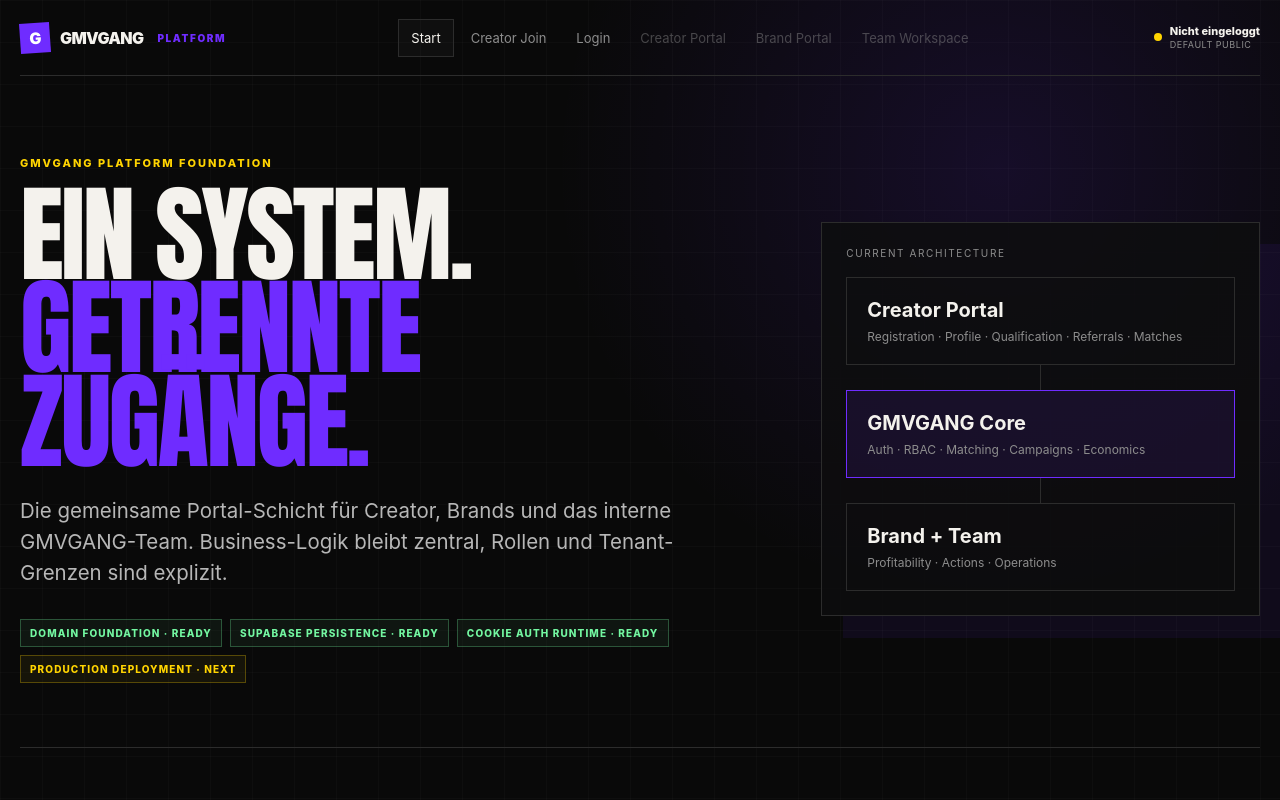
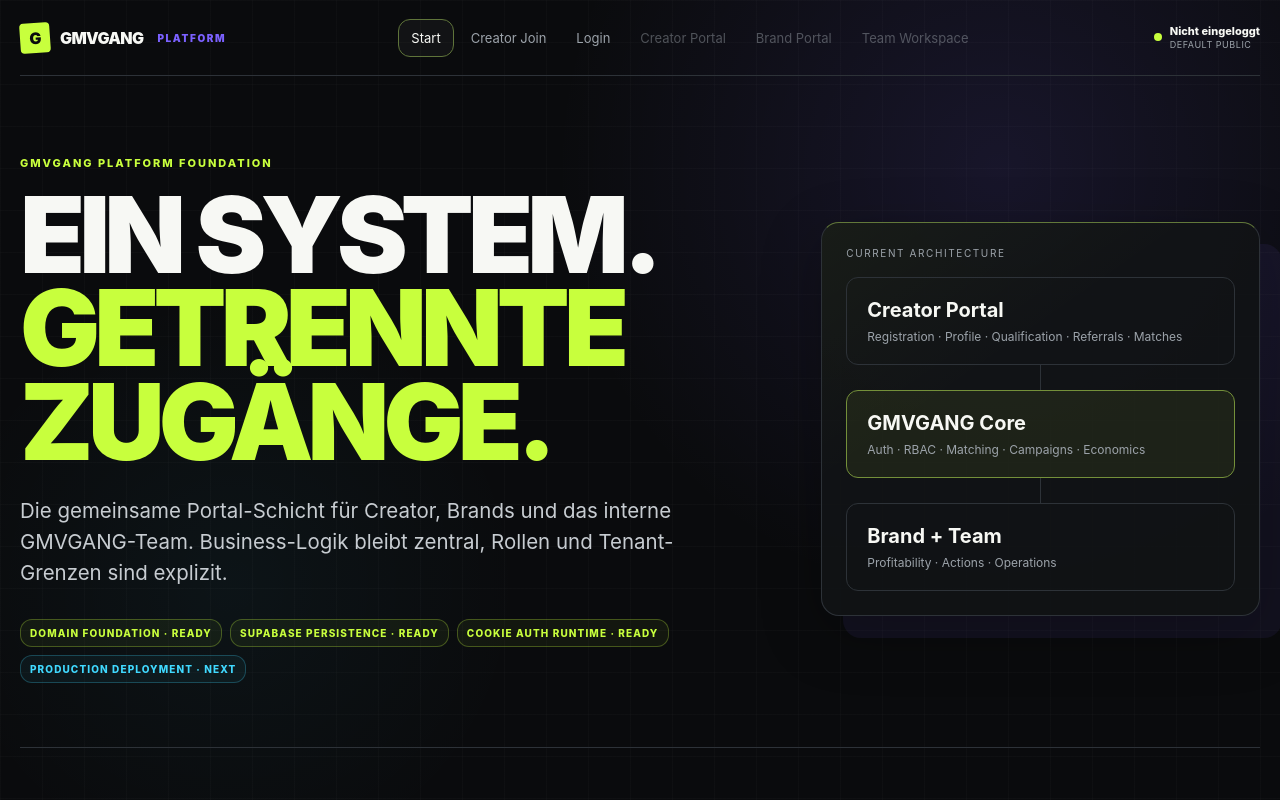
Before and after one commit to fabianmartens95-art/GMVGANG, a website built with Vite: page apps/platform-portal/index.html in a window 1280 px wide. Shown: the top 800 px of the page. Built offline with nearby package versions, Linux system fonts and the light colour scheme.

Commit message:
feat(ci): align portal base theme with approved CI

```diff
--- a/apps/platform-portal/src/styles.css
+++ b/apps/platform-portal/src/styles.css
@@ -1,19 +1,23 @@
+@import "../../../packages/design-system/tokens.css";
+
 :root {
-  font-family: Inter, ui-sans-serif, system-ui, -apple-system, BlinkMacSystemFont, "Segoe UI", sans-serif;
-  color: #f4f2ed;
-  background: #090909;
+  font-family: var(--gmv-font-ui);
+  color: var(--gmv-color-off-white);
+  background: var(--gmv-color-carbon);
   font-synthesis: none;
   text-rendering: optimizeLegibility;
-  --black: #090909;
-  --white: #f4f2ed;
-  --purple: #6f2cff;
-  --yellow: #ffd400;
-  --graphite: #1c1c1c;
-  --panel: #111113;
-  --gray: #8d8d8d;
-  --border: #2c2c2c;
-  --negative: #ff6257;
-  --positive: #73f7a1;
+  --black: var(--gmv-color-carbon);
+  --white: var(--gmv-color-off-white);
+  --purple: var(--gmv-color-violet);
+  --yellow: var(--gmv-color-signal-lime);
+  --cyan: var(--gmv-color-cyan);
+  --graphite: var(--gmv-color-surface-soft);
+  --panel: var(--gmv-color-surface);
+  --panel-raised: var(--gmv-color-surface-raised);
+  --gray: var(--gmv-color-muted);
+  --border: var(--gmv-color-border);
+  --negative: var(--gmv-color-negative);
+  --positive: var(--gmv-color-signal-lime);
 }
 
 * { box-sizing: border-box; }
@@ -23,15 +27,21 @@
   min-width: 320px;
   min-height: 100vh;
   background:
-    radial-gradient(circle at 78% 12%, rgba(111, 44, 255, 0.13), transparent 28%),
-    linear-gradient(rgba(255, 255, 255, 0.018) 1px, transparent 1px),
-    linear-gradient(90deg, rgba(255, 255, 255, 0.018) 1px, transparent 1px),
+    radial-gradient(circle at 78% 12%, rgba(123, 97, 255, 0.12), transparent 28%),
+    radial-gradient(circle at 18% 42%, rgba(64, 217, 255, 0.045), transparent 22%),
+    linear-gradient(rgba(247, 248, 244, 0.018) 1px, transparent 1px),
+    linear-gradient(90deg, rgba(247, 248, 244, 0.018) 1px, transparent 1px),
     var(--black);
-  background-size: auto, 42px 42px, 42px 42px, auto;
+  background-size: auto, auto, 42px 42px, 42px 42px, auto;
 }
 
 a { color: inherit; text-decoration: none; }
 button, input { font: inherit; }
+button:focus-visible, input:focus-visible, select:focus-visible, textarea:focus-visible, a:focus-visible {
+  outline: 2px solid var(--yellow);
+  outline-offset: 3px;
+  box-shadow: var(--gmv-shadow-focus);
+}
 
 #app { min-height: 100vh; }
 
@@ -48,66 +58,114 @@
 
 .brand { display: inline-flex; align-items: center; gap: 10px; font-weight: 900; letter-spacing: -0.04em; }
 .brand__mark {
-  width: 30px; height: 30px; display: grid; place-items: center;
-  background: var(--purple); color: white; font-weight: 950; transform: rotate(-4deg);
+  width: 30px;
+  height: 30px;
+  display: grid;
+  place-items: center;
+  background: var(--yellow);
+  color: var(--black);
+  font-weight: 950;
+  border-radius: 4px;
+  transform: rotate(-4deg);
 }
 .brand small { color: var(--purple); font-size: 10px; letter-spacing: .16em; margin-left: 4px; }
 
 .nav { display: flex; justify-content: center; gap: 4px; flex-wrap: wrap; }
 .nav__link {
-  padding: 10px 12px; color: var(--gray); font-size: 13px; border: 1px solid transparent;
-  transition: .18s ease;
+  padding: 10px 12px;
+  color: var(--gray);
+  font-size: 13px;
+  border: 1px solid transparent;
+  border-radius: var(--gmv-radius-sm);
+  transition: color var(--gmv-transition-fast), border-color var(--gmv-transition-fast), background var(--gmv-transition-fast);
 }
-.nav__link:hover, .nav__link.is-active { color: var(--white); border-color: var(--border); background: rgba(255,255,255,.025); }
+.nav__link:hover, .nav__link.is-active { color: var(--white); border-color: var(--border); background: rgba(247,248,244,.03); }
+.nav__link.is-active { border-color: color-mix(in srgb, var(--yellow) 32%, var(--border)); }
 .nav__link.is-locked { opacity: .46; }
 
 .session-chip {
-  max-width: 280px; display: flex; align-items: center; gap: 8px; color: var(--gray);
-  font-size: 11px; letter-spacing: .06em; text-transform: uppercase; text-align: right;
+  max-width: 280px;
+  display: flex;
+  align-items: center;
+  gap: 8px;
+  color: var(--gray);
+  font-size: 11px;
+  letter-spacing: .06em;
+  text-transform: uppercase;
+  text-align: right;
 }
 .session-dot { width: 8px; height: 8px; border-radius: 50%; background: var(--yellow); flex: 0 0 auto; }
-.session-dot.is-authenticated { background: var(--positive); box-shadow: 0 0 16px rgba(115, 247, 161, .6); }
+.session-dot.is-authenticated { background: var(--positive); box-shadow: 0 0 16px rgba(200, 255, 61, .45); }
 
 main { width: min(1500px, calc(100% - 40px)); margin: 0 auto; }
 .hero {
-  min-height: 560px; display: grid; grid-template-columns: minmax(0, 1.25fr) minmax(320px, .75fr);
-  align-items: center; gap: 70px; padding: 80px 0 64px; border-bottom: 1px solid var(--border);
+  min-height: 560px;
+  display: grid;
+  grid-template-columns: minmax(0, 1.25fr) minmax(320px, .75fr);
+  align-items: center;
+  gap: 70px;
+  padding: 80px 0 64px;
+  border-bottom: 1px solid var(--border);
 }
-.eyebrow { color: var(--yellow); font-size: 11px; font-weight: 800; letter-spacing: .18em; text-transform: uppercase; margin-bottom: 18px; }
+.eyebrow { color: var(--yellow); font-size: 11px; font-weight: 850; letter-spacing: .18em; text-transform: uppercase; margin-bottom: 18px; }
 .hero h1, .workspace__intro h1, .locked-view h1 {
-  margin: 0; font-family: Impact, Haettenschweiler, "Arial Narrow Bold", sans-serif;
-  font-size: clamp(54px, 8.3vw, 128px); line-height: .88; letter-spacing: -.025em; text-transform: uppercase;
+  margin: 0;
+  font-family: var(--gmv-font-display);
+  font-size: clamp(54px, 8.3vw, 128px);
+  font-weight: 950;
+  line-height: .88;
+  letter-spacing: -.055em;
+  text-transform: uppercase;
 }
-.hero h1 span { color: var(--purple); }
+.hero h1 span { color: var(--yellow); }
 .hero__copy > p {
-  max-width: 760px; margin: 28px 0 0; color: #b7b7b7; font-size: clamp(16px, 1.6vw, 22px); line-height: 1.5;
+  max-width: 760px;
+  margin: 28px 0 0;
+  color: var(--gmv-color-muted-strong);
+  font-size: clamp(16px, 1.6vw, 22px);
+  line-height: 1.5;
 }
 .hero__badges { display: flex; gap: 8px; flex-wrap: wrap; margin-top: 30px; }
 
 .status {
-  display: inline-flex; align-items: center; width: fit-content; padding: 7px 9px;
-  border: 1px solid var(--border); font-size: 10px; font-weight: 800; letter-spacing: .11em; text-transform: uppercase;
+  display: inline-flex;
+  align-items: center;
+  width: fit-content;
+  padding: 7px 9px;
+  border: 1px solid var(--border);
+  border-radius: var(--gmv-radius-sm);
+  font-size: 10px;
+  font-weight: 800;
+  letter-spacing: .11em;
+  text-transform: uppercase;
 }
-.status--ready { color: var(--positive); border-color: rgba(115,247,161,.28); background: rgba(115,247,161,.05); }
-.status--next { color: var(--yellow); border-color: rgba(255,212,0,.28); background: rgba(255,212,0,.05); }
-.status--locked { color: #aaa; background: rgba(255,255,255,.025); }
+.status--ready { color: var(--positive); border-color: rgba(200,255,61,.28); background: rgba(200,255,61,.05); }
+.status--next { color: var(--cyan); border-color: rgba(64,217,255,.25); background: rgba(64,217,255,.05); }
+.status--locked { color: #aaa; background: rgba(247,248,244,.025); }
 
-.architecture-card { border: 1px solid var(--border); background: rgba(13,13,15,.86); padding: 24px; box-shadow: 22px 22px 0 rgba(111,44,255,.075); }
+.architecture-card {
+  border: 1px solid var(--border);
+  border-top-color: color-mix(in srgb, var(--yellow) 34%, var(--border));
+  border-radius: var(--gmv-radius-lg);
+  background: linear-gradient(145deg, rgba(200,255,61,.04), transparent 38%), rgba(17,19,22,.9);
+  padding: 24px;
+  box-shadow: 22px 22px 0 rgba(123,97,255,.07), var(--gmv-shadow-lifted);
+}
 .architecture-card__label { color: var(--gray); font-size: 10px; letter-spacing: .16em; margin-bottom: 18px; }
-.stack-item { border: 1px solid var(--border); padding: 20px; display: grid; gap: 7px; }
+.stack-item { border: 1px solid var(--border); border-radius: var(--gmv-radius-sm); padding: 20px; display: grid; gap: 7px; }
 .stack-item strong { font-size: 20px; }
 .stack-item span { color: var(--gray); font-size: 12px; }
-.stack-item--core { border-color: var(--purple); background: rgba(111,44,255,.11); }
+.stack-item--core { border-color: color-mix(in srgb, var(--yellow) 46%, var(--border)); background: rgba(200,255,61,.065); }
 .connector { width: 1px; height: 25px; background: var(--border); margin: 0 auto; }
 
-.portal-grid { display: grid; grid-template-columns: repeat(3, 1fr); gap: 1px; background: var(--border); border: 1px solid var(--border); margin: 54px 0; }
-.portal-card { min-height: 260px; padding: 26px; background: var(--panel); display: flex; flex-direction: column; }
-.portal-card__top { display: flex; align-items: center; justify-content: space-between; color: var(--purple); font-size: 11px; font-weight: 900; letter-spacing: .16em; }
+.portal-grid { display: grid; grid-template-columns: repeat(3, 1fr); gap: 1px; background: var(--border); border: 1px solid var(--border); border-radius: var(--gmv-radius-lg); overflow: hidden; margin: 54px 0; }
+.portal-card { min-height: 260px; padding: 26px; background: var(--panel); display: flex; flex-direction: column; transition: background var(--gmv-transition-base); }
+.portal-card__top { display: flex; align-items: center; justify-content: space-between; color: var(--yellow); font-size: 11px; font-weight: 900; letter-spacing: .16em; }
 .portal-card h2 { margin: 38px 0 10px; font-size: 30px; letter-spacing: -.04em; }
 .portal-card p { margin: 0; color: var(--gray); line-height: 1.55; font-size: 14px; }
 .portal-card__link { margin-top: auto; padding-top: 30px; color: var(--white); font-weight: 750; display: flex; justify-content: space-between; }
-.portal-card__link span { color: var(--purple); font-size: 20px; }
-.portal-card:hover { background: #161619; }
+.portal-card__link span { color: var(--yellow); font-size: 20px; }
+.portal-card:hover { background: var(--panel-raised); }
 
 .foundation-strip { display: grid; grid-template-columns: repeat(4, 1fr); border-top: 1px solid var(--border); border-bottom: 1px solid var(--border); margin-bottom: 70px; }
 .foundation-strip > div { padding: 24px; border-right: 1px solid var(--border); display: grid; gap: 6px; }
@@ -117,30 +175,42 @@
 .foundation-strip small { color: var(--gray); }
 
 .locked-view { min-height: calc(100vh - 140px); display: grid; place-items: center; }
-.locked-view__box { width: min(760px, 100%); border: 1px solid var(--border); background: var(--panel); padding: 50px; position: relative; }
+.locked-view__box { width: min(760px, 100%); border: 1px solid var(--border); border-radius: var(--gmv-radius-lg); background: var(--panel); padding: 50px; position: relative; box-shadow: var(--gmv-shadow-lifted); }
 .locked-view h1 { font-size: clamp(48px, 8vw, 94px); margin: 24px 0; }
 .locked-view p { color: var(--gray); line-height: 1.65; max-width: 620px; }
-.lock-icon { position: absolute; right: 34px; top: 34px; font-size: 44px; color: var(--purple); }
-.button { display: inline-flex; margin-top: 22px; padding: 13px 16px; background: var(--purple); color: white; font-weight: 800; }
+.lock-icon { position: absolute; right: 34px; top: 34px; font-size: 44px; color: var(--yellow); }
+.button { display: inline-flex; margin-top: 22px; padding: 13px 16px; border-radius: var(--gmv-radius-pill); background: var(--yellow); color: var(--black); font-weight: 850; border: 1px solid var(--yellow); transition: transform var(--gmv-transition-fast), background var(--gmv-transition-fast); }
+.button:hover { transform: translateY(-1px); background: color-mix(in srgb, var(--yellow) 88%, white); }
 
 .workspace { padding: 72px 0; }
 .workspace__intro { display: flex; align-items: end; justify-content: space-between; gap: 40px; padding-bottom: 42px; border-bottom: 1px solid var(--border); }
 .workspace__intro h1 { font-size: clamp(54px, 8vw, 110px); }
 .workspace__intro p { max-width: 760px; color: var(--gray); line-height: 1.6; font-size: 17px; }
 .module-grid { display: grid; grid-template-columns: repeat(3, 1fr); gap: 14px; margin-top: 34px; }
-.module-card { min-height: 220px; border: 1px solid var(--border); background: var(--panel); padding: 22px; display: flex; flex-direction: column; }
+.module-card { min-height: 220px; border: 1px solid var(--border); border-radius: var(--gmv-radius-md); background: var(--panel); padding: 22px; display: flex; flex-direction: column; transition: border-color var(--gmv-transition-base), background var(--gmv-transition-base), transform var(--gmv-transition-base); }
+.module-card:hover { transform: translateY(-2px); border-color: color-mix(in srgb, var(--yellow) 26%, var(--border)); background: var(--panel-raised); }
 .module-card__number { color: var(--purple); font-size: 11px; font-weight: 900; }
 .module-card h2 { font-size: 24px; letter-spacing: -.035em; margin: 32px 0 8px; }
 .module-card p { color: var(--gray); font-size: 13px; margin: 0 0 26px; }
 .module-card .status { margin-top: auto; }
-.boundary-note { margin-top: 30px; border: 1px solid var(--border); border-left: 4px solid var(--purple); padding: 18px 20px; display: grid; gap: 5px; background: rgba(111,44,255,.05); }
+.boundary-note { margin-top: 30px; border: 1px solid var(--border); border-left: 4px solid var(--cyan); border-radius: var(--gmv-radius-sm); padding: 18px 20px; display: grid; gap: 5px; background: rgba(64,217,255,.045); }
 .boundary-note span { color: var(--gray); font-size: 13px; }
 
 footer {
-  width: min(1500px, calc(100% - 40px)); margin: 0 auto; min-height: 72px; border-top: 1px solid var(--border);
-  display: flex; align-items: center; justify-content: space-between; gap: 20px; color: #666; font-size: 10px; letter-spacing: .11em; text-transform: uppercase;
+  width: min(1500px, calc(100% - 40px));
+  margin: 0 auto;
+  min-height: 72px;
+  border-top: 1px solid var(--border);
+  display: flex;
+  align-items: center;
+  justify-content: space-between;
+  gap: 20px;
+  color: #666;
+  font-size: 10px;
+  letter-spacing: .11em;
+  text-transform: uppercase;
 }
-footer span:first-child { color: var(--purple); font-weight: 900; }
+footer span:first-child { color: var(--yellow); font-weight: 900; }
 
 @media (max-width: 1050px) {
   .topbar {
@@ -200,3 +270,7 @@
   .lock-icon { display: none; }
   footer { align-items: flex-start; flex-direction: column; justify-content: center; padding: 20px 0; }
 }
+
+@media (prefers-reduced-motion: reduce) {
+  * { scroll-behavior: auto !important; transition: none !important; }
+}
```
